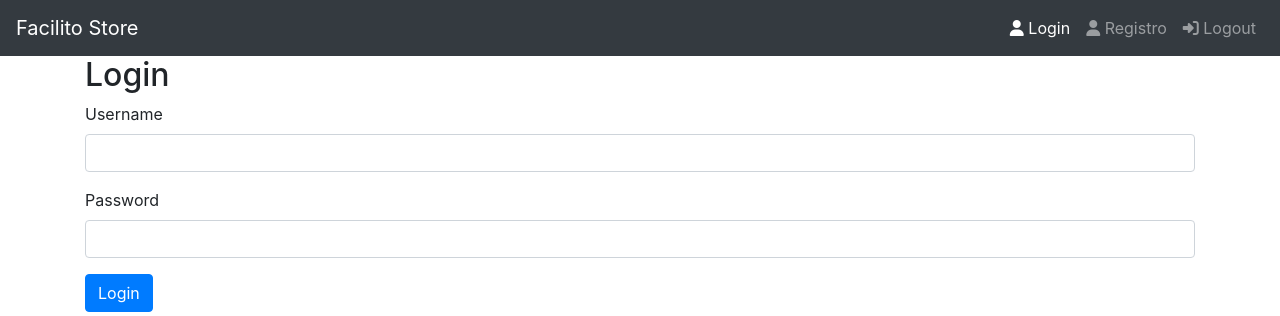
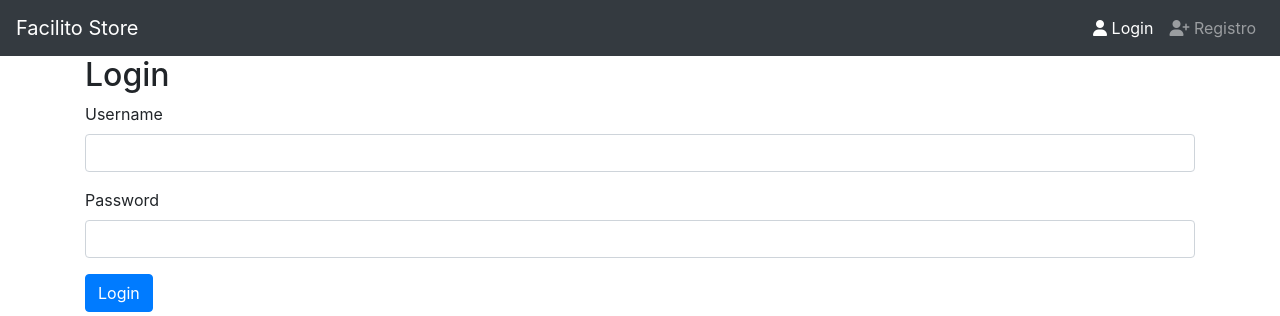
Before and after one commit to felipetabi/store, a Django app: page /usuarios/login in a window 1280 px wide. Shown: the top 316 px of the page. Run offline with Django 3.2, Linux system fonts and the light colour scheme; some libraries are stand-ins or nearby versions.

Commit message:
implementacion de autentificacion de usuario

```diff
--- a/facilito_store/views.py
+++ b/facilito_store/views.py
@@ -19,6 +19,9 @@ def index(request):
     })
 
 def login_view(request):
+    if request.user.is_authenticated:
+        return redirect('index')
+
     if request.method =='POST':
         username = request.POST.get('username') #DICCIONARIO
         password = request.POST.get('password')
@@ -41,6 +44,9 @@ def logout_view(request):
     return redirect('login')
 
 def register(request):
+    if request.user.is_authenticated:
+        return redirect('index')
+
     form = RegisterForm(request.POST or None)
 
     if request.method == 'POST' and form.is_valid():
--- a/templates/navbar.html
+++ b/templates/navbar.html
@@ -2,7 +2,6 @@
 {% url 'register' as register %}
 
 <nav class="navbar navbar-expand-md bg-dark navbar-dark">
-
     <a href="#" class="navbar-brand">Facilito Store</a>
     <button type="button" name="button" class="navbar-toggler navbar-toggler-right" data-toggle="collapse" data-target="#navb">
         <span class="navbar-toggler-icon"></span>
@@ -10,21 +9,27 @@
 
     <div id="navb" class="navbar-collapse collapse hide">
         <ul class="nav navbar-nav ml-auto">
+
+            {% if user.is_authenticated %}
+                <li class="navbar-item">
+                    <a href="{% url 'logout' %}" class="nav-link">
+                        <span class="fas fa-sign-in-alt"></span>
+                        Logout</a>
+                </li>
+            {% else %}
                 <li class="navbar-item {% if request.path == login %}active {% endif %} ">
                     <a href="{{ login }}" class="nav-link">
                         <span class="fas fa-user"></span>
                         Login</a>
                 </li>
-            <li class="navbar-item {% if request.path == register %}active {% endif %} ">
+                <li>
                     <a href="{{ register }}" class="nav-link">
-                    <span class="fas fa-user"></span>
+                        <span class="fas fa-user-plus"></span>
                         Registro</a>
                 </li>
-            <li class="navbar-item">
-                <a href="{% url 'logout' %}" class="nav-link">
-                    <span class="fas fa-sign-in-alt"></span>
-                    Logout</a>
-            </li>
+
+            {% endif %}
+
         </ul>
     </div>
 </nav>
```
Lines whose indentation alone changed are shown as unchanged.
